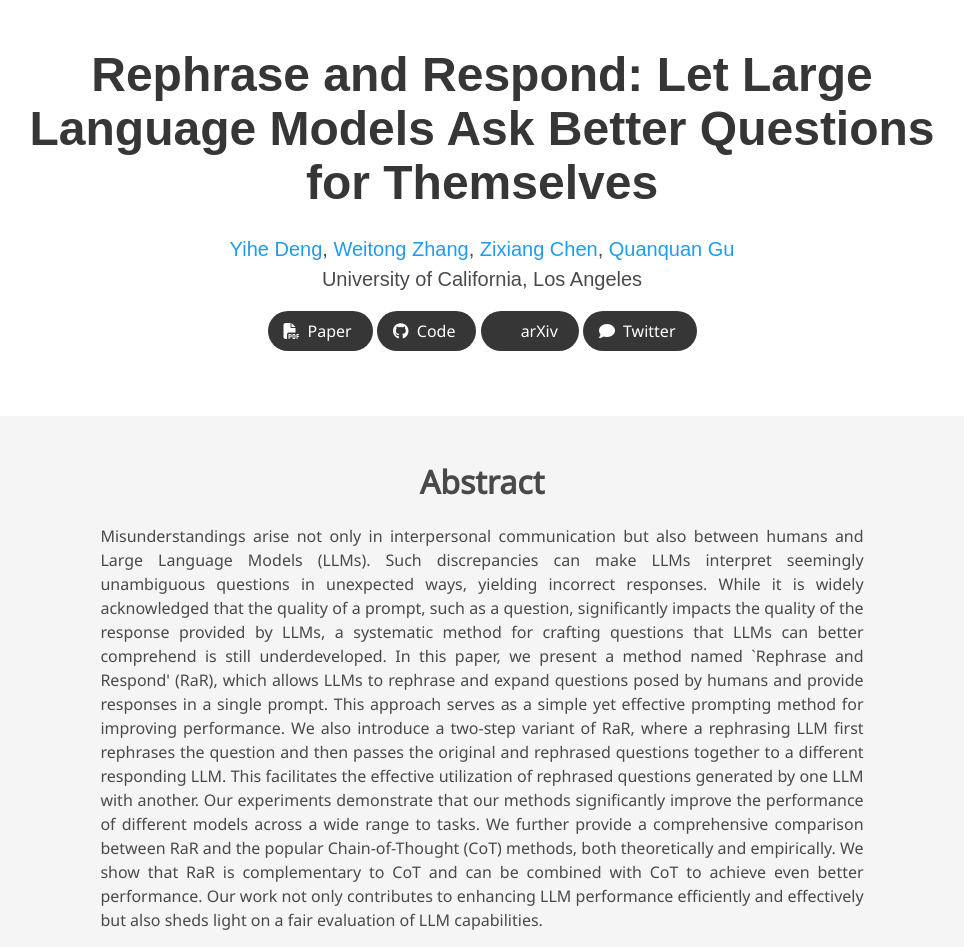
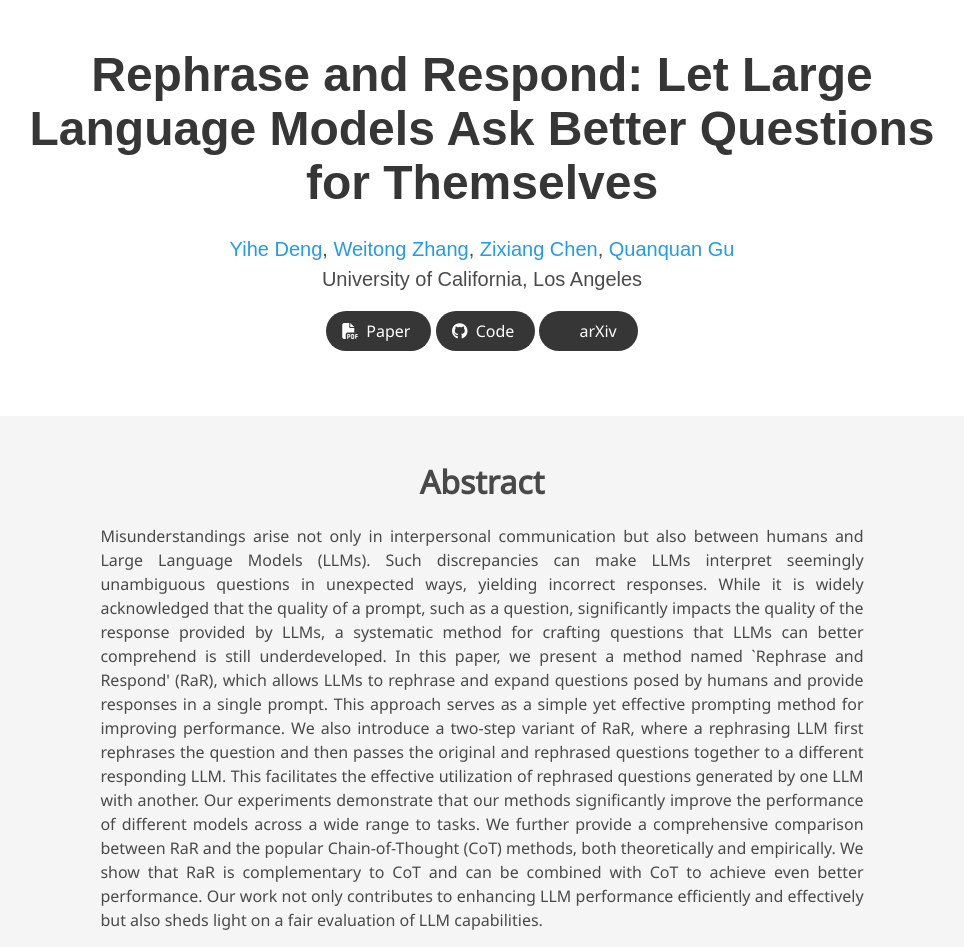
Before and after one commit to uclaml/Rephrase-and-Respond, a plain HTML site: page index.html in a window 1280 px wide. Shown: the top 947 px of the page, without its empty margins (158-1122 px from the left). Drawn offline with nearby package versions, Linux system fonts and the light colour scheme; some icons are missing; a web font is replaced by a local one.

Commit message:
Update index.html

```diff
--- a/index.html
+++ b/index.html
@@ -97,17 +97,6 @@
                   <span>arXiv</span>
                 </a>
               </span>
-
-              <!-- Twitter -->
-              <span class="link-block">
-                <a href="https://github.com/uclaml/Rephrase-and-Respond" target="_blank"
-                class="external-link button is-normal is-rounded is-dark">
-                <span class="icon">
-                  <i class="fas fa-comment"></i>
-                </span>
-                <span>Twitter</span>
-              </a>
-            </span>
             </div>
           </div>
         </div>
```
